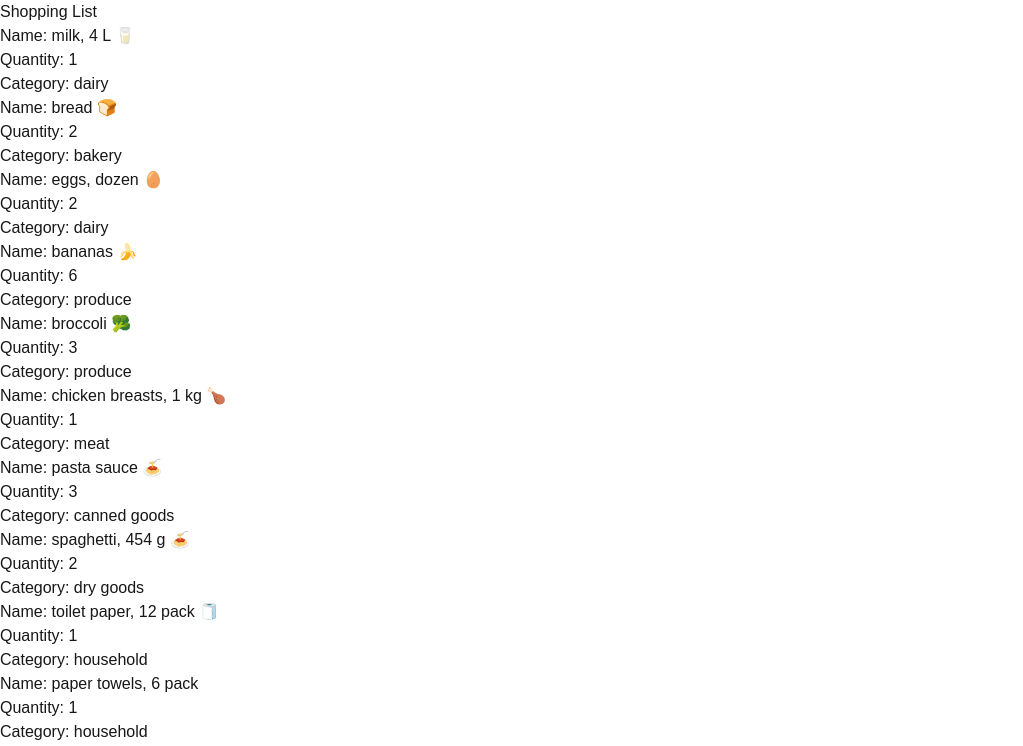
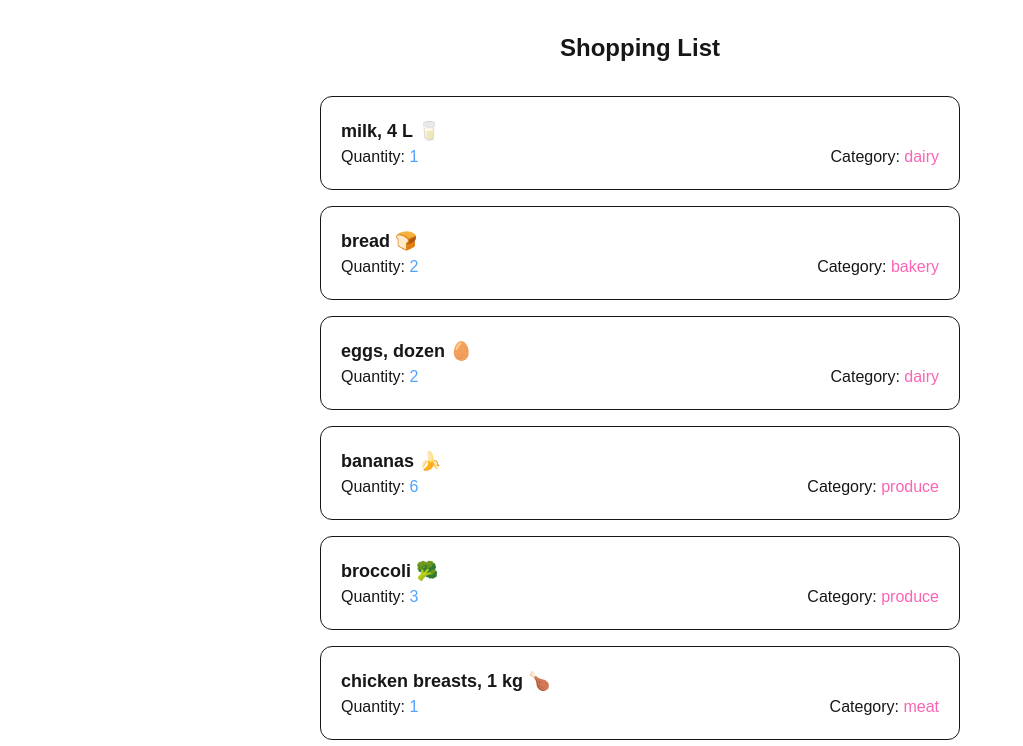
Before and after one commit to sffxzzp/cprg306-assignments, a Next.js app: page /week-3 in a window 1280 px wide. Shown: the top 746 px of the page, without its empty margins (0-1023 px from the left). Built offline with nearby package versions, Linux system fonts and the light colour scheme.

Commit message:
a nicer look for week 3

```diff
--- a/app/layout.js
+++ b/app/layout.js
@@ -12,7 +12,7 @@ const geistMono = Geist_Mono({
 });
 
 export const metadata = {
-  title: "Create Next App",
+  title: "Shopping List",
   description: "Generated by create next app",
 };
 
--- a/app/week-3/item.js
+++ b/app/week-3/item.js
@@ -1,9 +1,11 @@
 export default function Item({ name, quantity, category }) {
 	return (
-		<li>
-			Name: {name}<br />
-			Quantity: {quantity}<br />
-			Category: {category}
+		<li className="rounded-xl border p-5 my-4" >
+			<div className="font-bold text-lg">{name}</div>
+			<div className="flex flex-row justify-between items-center">
+				<span>Quantity: <span className="text-blue-400">{quantity}</span></span>
+				<span>Category: <span className="text-pink-400">{category}</span></span>
+			</div>
 		</li>
 	);
 }
--- a/app/week-3/page.js
+++ b/app/week-3/page.js
@@ -2,8 +2,8 @@ import ItemList from './item-list';
 
 export default function Page() {
 	return (
-		<main>
-			<h1>Shopping List</h1>
+		<main className="mx-auto my-4 p-4 max-w-2xl flex flex-col justify-center">
+			<h1 className="mb-4 text-2xl font-bold text-center">Shopping List</h1>
 			<ItemList />
 		</main>
 	);
```
